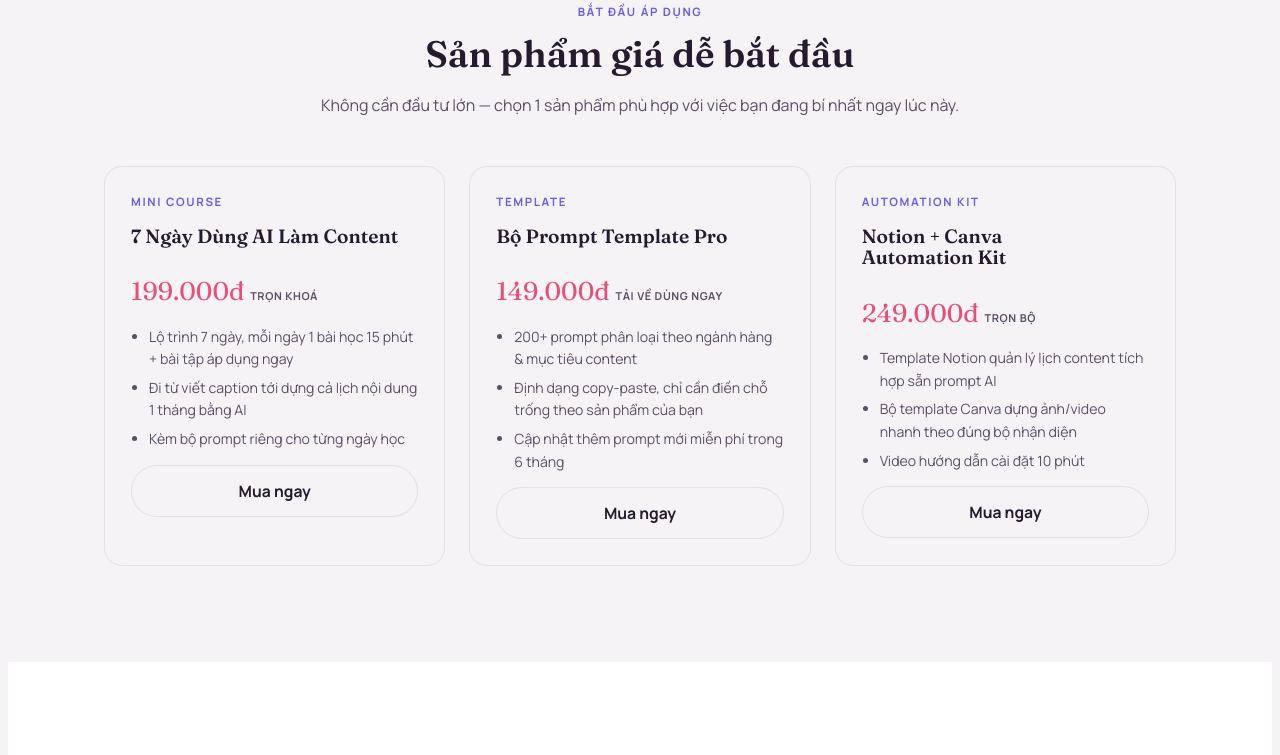
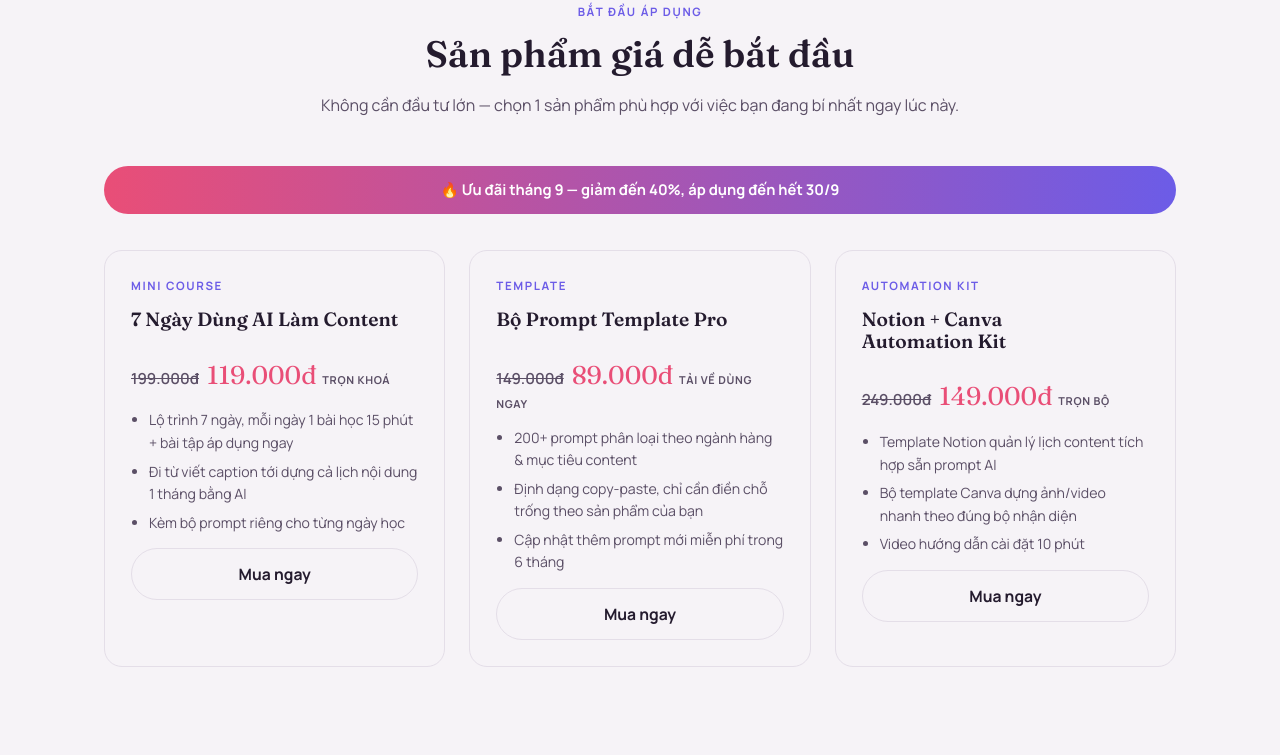
Before and after one commit to uyenthy-dinh/belindadinh, a plain HTML site: page index.html in a window 1280 px wide. Shown: the part 1913-2668 px from the top of the page. Drawn offline with Linux system fonts and the light colour scheme.

Commit message:
Add September sale pricing to products; change footer contact to email

```diff
--- a/index.html
+++ b/index.html
@@ -152,6 +152,13 @@
   }
   .product-card .price{font-family:'Fraunces',serif;font-size:1.6rem;color:var(--accent);margin:0;}
   .product-card .price small{font-family:'Manrope',sans-serif;font-size:.68rem;color:var(--ink-soft);font-weight:700;letter-spacing:.06em;text-transform:uppercase;}
+  .product-card .old-price{font-family:'Manrope',sans-serif;font-size:.95rem;font-weight:600;color:var(--ink-soft);text-decoration:line-through;margin-right:8px;}
+  .sale-banner{
+    display:flex;align-items:center;justify-content:center;gap:10px;flex-wrap:wrap;
+    background:linear-gradient(90deg,var(--accent),var(--accent-2));color:#fff;
+    border-radius:999px;padding:12px 24px;font-weight:700;font-size:.92rem;
+    margin-bottom:36px;text-align:center;
+  }
   .product-card ul{margin:0;padding-left:18px;font-size:.88rem;color:var(--ink-soft);display:flex;flex-direction:column;gap:6px;}
   .product-card h3{font-size:1.2rem;}
 
@@ -310,41 +317,43 @@
         <p>Không cần đầu tư lớn — chọn 1 sản phẩm phù hợp với việc bạn đang bí nhất ngay lúc này.</p>
       </div>
 
+      <div class="sale-banner">🔥 Ưu đãi tháng 9 — giảm đến 40%, áp dụng đến hết 30/9</div>
+
       <div class="product-grid">
         <div class="product-card">
           <span class="eyebrow" style="margin:0;">Mini course</span>
           <h3>7 Ngày Dùng AI Làm Content</h3>
-          <p class="price">199.000đ <small>trọn khoá</small></p>
+          <p class="price"><span class="old-price">199.000đ</span>119.000đ <small>trọn khoá</small></p>
           <ul>
             <li>Lộ trình 7 ngày, mỗi ngày 1 bài học 15 phút + bài tập áp dụng ngay</li>
             <li>Đi từ viết caption tới dựng cả lịch nội dung 1 tháng bằng AI</li>
             <li>Kèm bộ prompt riêng cho từng ngày học</li>
           </ul>
-          <button class="btn btn-ghost btn-block buy-btn" data-name="Mini course 7 Ngày Dùng AI Làm Content" data-price="199.000đ">Mua ngay</button>
+          <button class="btn btn-ghost btn-block buy-btn" data-name="Mini course 7 Ngày Dùng AI Làm Content" data-price="119.000đ">Mua ngay</button>
         </div>
 
         <div class="product-card">
           <span class="eyebrow" style="margin:0;">Template</span>
           <h3>Bộ Prompt Template Pro</h3>
-          <p class="price">149.000đ <small>tải về dùng ngay</small></p>
+          <p class="price"><span class="old-price">149.000đ</span>89.000đ <small>tải về dùng ngay</small></p>
           <ul>
             <li>200+ prompt phân loại theo ngành hàng & mục tiêu content</li>
             <li>Định dạng copy-paste, chỉ cần điền chỗ trống theo sản phẩm của bạn</li>
             <li>Cập nhật thêm prompt mới miễn phí trong 6 tháng</li>
           </ul>
-          <button class="btn btn-ghost btn-block buy-btn" data-name="Bộ Prompt Template Pro" data-price="149.000đ">Mua ngay</button>
+          <button class="btn btn-ghost btn-block buy-btn" data-name="Bộ Prompt Template Pro" data-price="89.000đ">Mua ngay</button>
         </div>
 
         <div class="product-card">
           <span class="eyebrow" style="margin:0;">Automation Kit</span>
           <h3>Notion + Canva Automation Kit</h3>
-          <p class="price">249.000đ <small>trọn bộ</small></p>
+          <p class="price"><span class="old-price">249.000đ</span>149.000đ <small>trọn bộ</small></p>
           <ul>
             <li>Template Notion quản lý lịch content tích hợp sẵn prompt AI</li>
             <li>Bộ template Canva dựng ảnh/video nhanh theo đúng bộ nhận diện</li>
             <li>Video hướng dẫn cài đặt 10 phút</li>
           </ul>
-          <button class="btn btn-ghost btn-block buy-btn" data-name="Notion + Canva Automation Kit" data-price="249.000đ">Mua ngay</button>
+          <button class="btn btn-ghost btn-block buy-btn" data-name="Notion + Canva Automation Kit" data-price="149.000đ">Mua ngay</button>
         </div>
       </div>
 
@@ -428,7 +437,7 @@
       </div>
       <div>
         <p class="eyebrow" style="color:#C9BFD1;">Liên hệ</p>
-        <a href="https://zalo.me/0942363481" target="_blank" rel="noopener" style="font-weight:700;">Nhắn Zalo cho Belinda</a>
+        <a href="mailto:belindadinh1421@gmail.com" style="font-weight:700;">✉️ Gửi email cho Belinda</a>
       </div>
     </div>
     <div class="footer-bottom">
```
